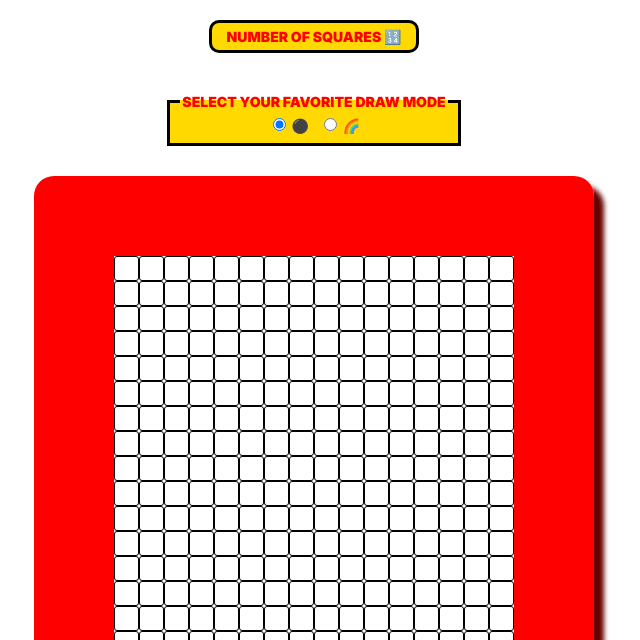
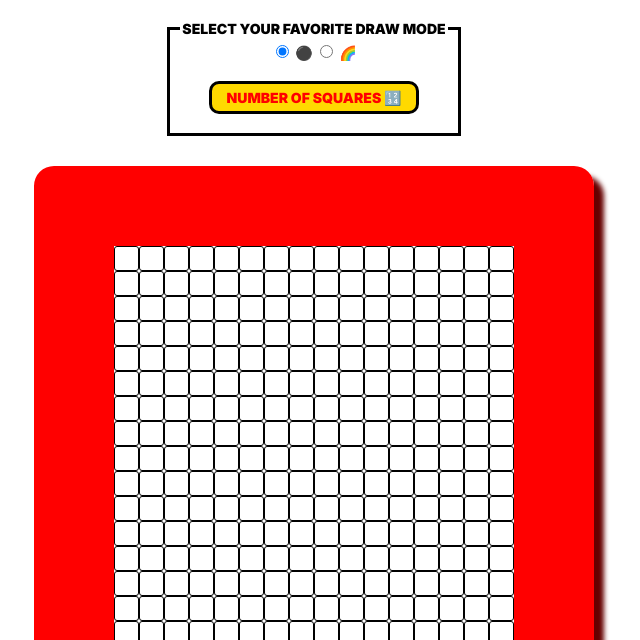
Before and after one commit to AlejandroArcoPu/foundations-etch-a-sketch, a plain HTML site: page index.html in a window 1280 px wide. Shown: the top 640 px of the page, without its empty margins (326-966 px from the left). Drawn offline with Linux system fonts and the light colour scheme.

Commit message:
fix: end with button inside the select

```diff
--- a/index.html
+++ b/index.html
@@ -39,24 +39,18 @@
         rel="stylesheet"
       />
     </noscript>
-    <!-- <link
-      href="https://fonts.googleapis.com/css2?family=Inter:wght@900&display=swap"
-      rel="stylesheet"
-    /> -->
   </head>
   <body>
-    <button class="squares">NUMBER OF SQUARES 🔢</button>
     <div class="mode">
       <fieldset>
         <legend>SELECT YOUR FAVORITE DRAW MODE</legend>
         <div class="radio">
           <input type="radio" id="black" name="mode" value="black" checked />
           <label for="black">⚫</label>
-        </div>
-        <div class="radio">
           <input type="radio" id="rainbow" name="mode" value="rainbow" />
           <label for="rainbow">🌈</label>
         </div>
+        <button class="squares">NUMBER OF SQUARES 🔢</button>
       </fieldset>
     </div>
     <div class="container"></div>
--- a/style.css
+++ b/style.css
@@ -53,7 +53,7 @@ span {
   font-size: 14px;
   padding: 5px 15px;
   border-radius: 10px;
-  margin-bottom: 40px;
+  margin: 10px;
   background-color: rgba(255, 217, 0, 1);
   font-family: Inter, sans-serif;
   color: red;
@@ -61,11 +61,7 @@ span {
 }
 
 .squares:hover {
-  background-color: rgba(255, 217, 0, 0.7);
-}
-
-legend {
-  color: red;
+  background-color: rgba(255, 217, 0, 0.5);
 }
 
 .mode {
@@ -75,8 +71,9 @@ legend {
 fieldset {
   font-size: 14px;
   display: flex;
+  align-items: center;
   justify-content: center;
+  flex-direction: column;
   gap: 10px;
   border: 3px solid black;
-  background-color: rgba(255, 217, 0, 1);
 }
```
